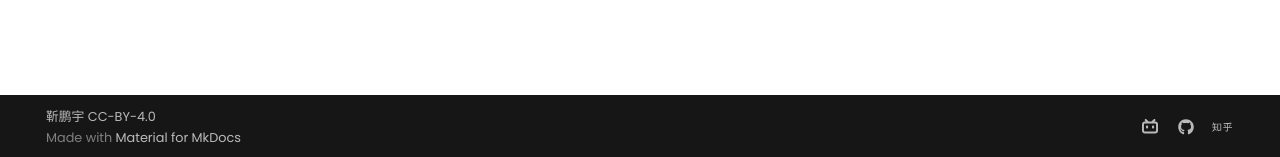
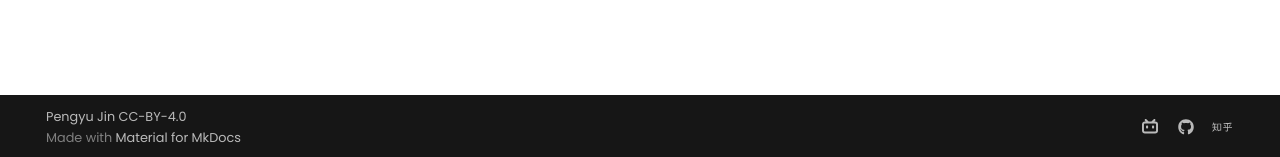
Before and after one commit to Pengyu-Jin/Pengyu-Jin.github.io, an MkDocs documentation site: the page built from docs/index.md, in a window 1280 px wide. Shown: the part 740-897 px from the top of the page. Built offline with MkDocs 1.6.1 and Material for MkDocs 9.7.7, drawn with Linux system fonts in a browser that asks for light colours; comment, search, counter and statistics services are not loaded.

Commit message:
20241018-b

```diff
--- a/mkdocs.yml
+++ b/mkdocs.yml
@@ -94,7 +94,7 @@ repo_name: jin-pengyu.github.io # 右上角的名字
 
 ## [bottom-left corner]
 
-copyright: 靳鹏宇 CC-BY-4.0 # 左下角的版权声明
+copyright: Pengyu Jin CC-BY-4.0 # 左下角的版权声明
 
 ## [bottom-right corner]
 
```
